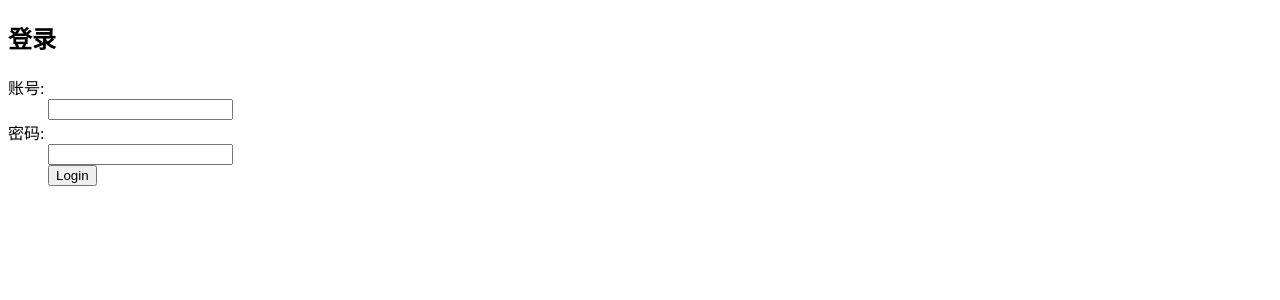
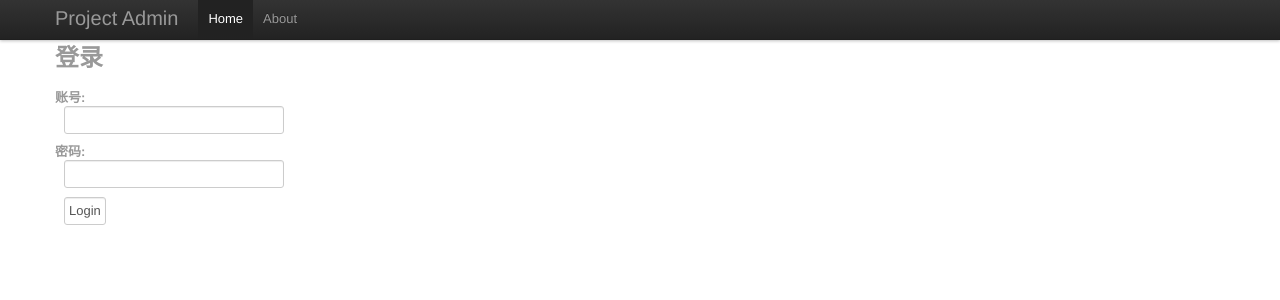
Before and after one commit to ajaxj/pyweb, a Python web app: template flaskr/templates/login.html in a window 1280 px wide. Shown: the top 300 px of the page. Run offline with Jinja, Linux system fonts and the light colour scheme; the template is opened without the code that fills it, so the values that code supplies are empty; some libraries are stand-ins or nearby versions.

Commit message:
添加了bootstrap 和 jquery 1.7.1

```diff
--- a/admin/templates/layout.html
+++ b/admin/templates/layout.html
@@ -4,13 +4,30 @@
 <head>
     <meta http-equiv="Content-Type" content="text/html; charset=utf-8" />
     <title></title>
-    <link rel=stylesheet type=text/css href="{{ url_for('static', filename='style.css') }}">
+    <link rel="stylesheet" href="{{ url_for('static',filename='bootstrap/css/bootstrap.css') }} ">
+    <link rel="stylesheet" href="{{ url_for('static',filename='bootstrap/css/bootstrap-responsive.css') }} ">
 </head>
 <body>
-<div>
+<div class="navbar navbar-fixed-top">
+    <div class="navbar-inner">
+        <div class="container">
+            <a class="brand" href="#">Project Admin</a>
+            <div class="nav-collapse">
+                <ul class="nav">
+                    <li class="active">
+                        <a href="#">Home</a>
+                    </li>
+                    <li>
+                        <a href="#">About</a>
+                    </li>
+                </ul>
+            </div>
+        </div>
+    </div>
+<div class="container">
     {% block body %}
     {% endblock %}
+</div>
 
-</div>
 </body>
 </html>
```
Also changed, not shown: admin/static/style.css (deleted).
